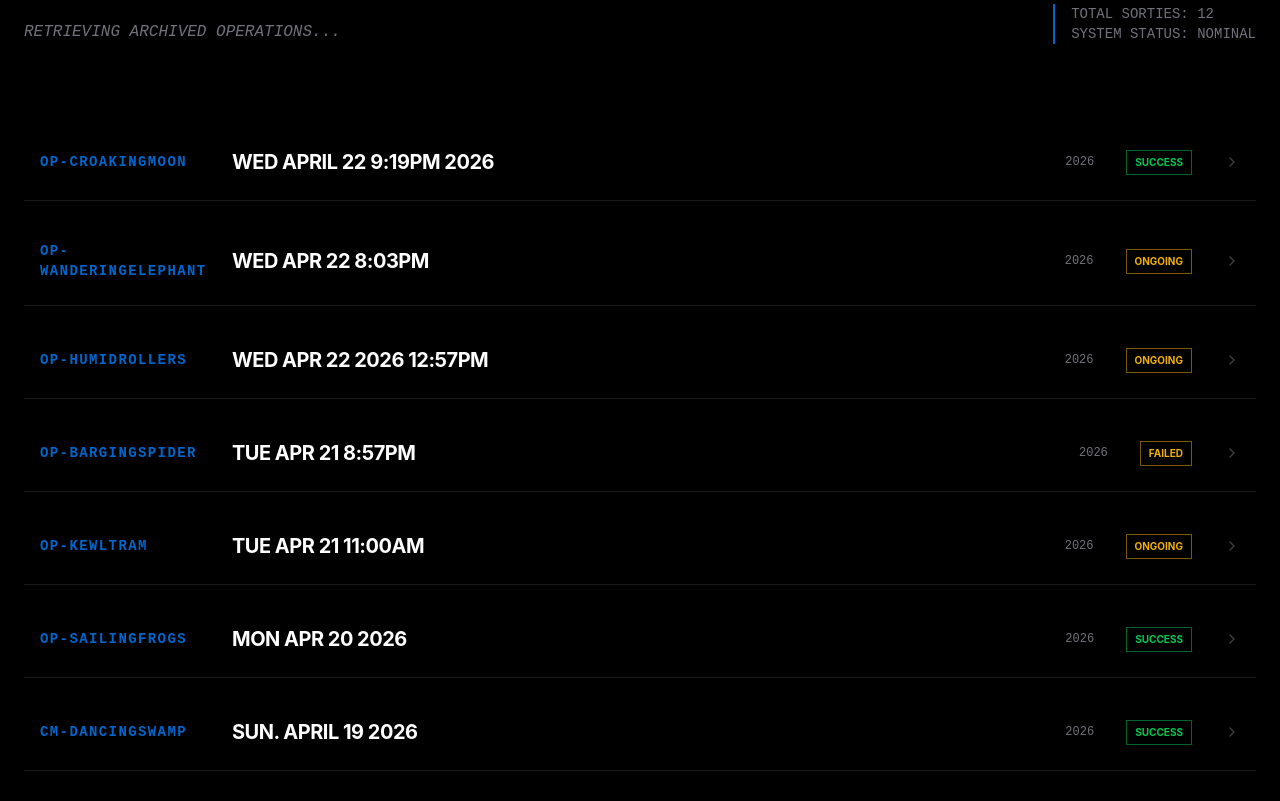
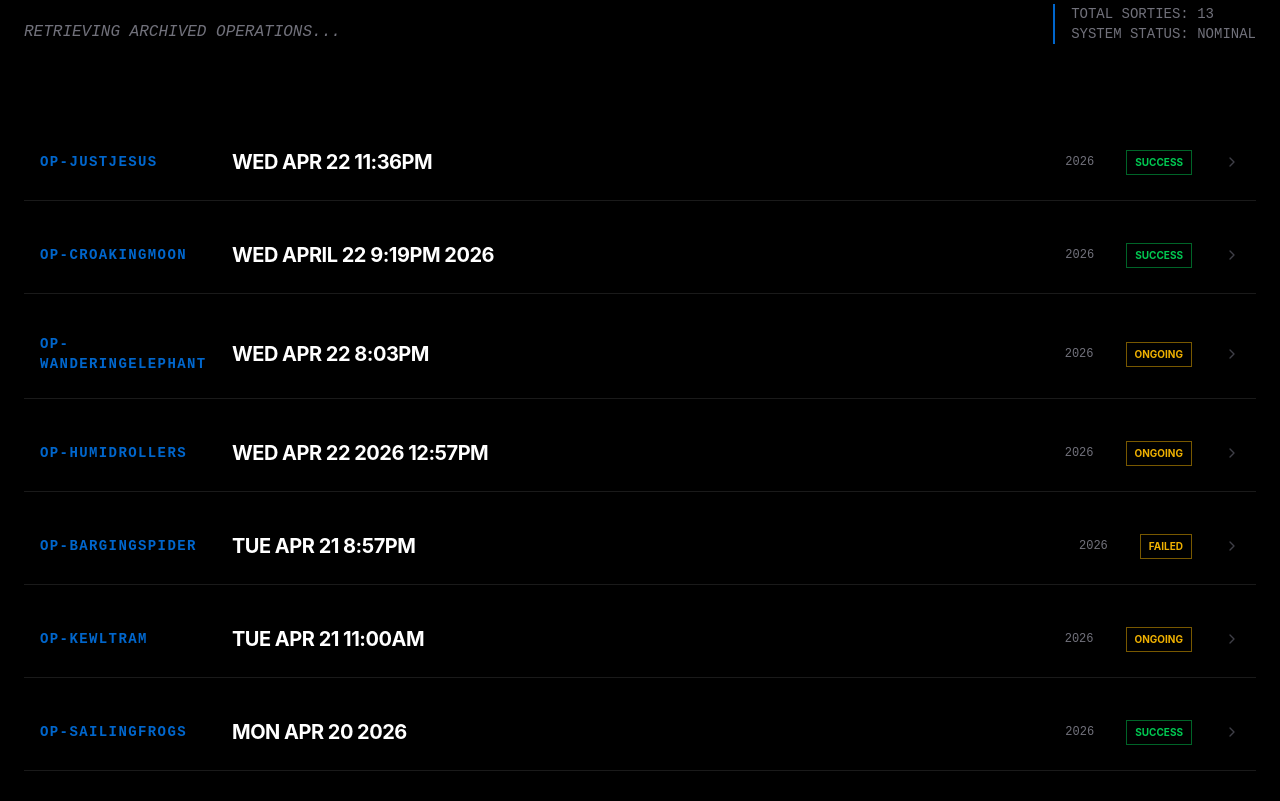
Before and after one commit to JimWas/jimwashkau-site, a React (Vite) app in the folder jimwashkau-site/: page / in a window 1280 px wide. Shown: the part 1662-2463 px from the top of the page. Built offline with nearby package versions, Linux system fonts and the light colour scheme.

Commit message:
Auto-mission log: OP-JUSTJESUS (with audio)

```diff
--- a/jimwashkau-site/src/App.tsx
+++ b/jimwashkau-site/src/App.tsx
@@ -15,8 +15,10 @@ import opBargingspider from './content/logs/op-bargingspider.md?raw';
 import opHumidrollers from './content/logs/op-humidrollers.md?raw';
 import opWanderingelephant from './content/logs/op-wanderingelephant.md?raw';
 import opCroakingmoon from './content/logs/op-croakingmoon.md?raw';
+import opJustjesus from './content/logs/op-justjesus.md?raw';
 
 const MOCK_MODULES: Record<string, string> = {
+  './content/logs/op-justjesus.md': opJustjesus,
   './content/logs/op-croakingmoon.md': opCroakingmoon,
   './content/logs/op-wanderingelephant.md': opWanderingelephant,
   './content/logs/op-humidrollers.md': opHumidrollers,
--- /dev/null
+++ b/jimwashkau-site/src/content/logs/op-justjesus.md
@@ -0,0 +1,12 @@
+---
+title: "WED APR 22 11:36PM"
+tag: "OP-JUSTJESUS"
+status: "SUCCESS"
+year: "2026"
+date: "2026-04-22 23:36:24"
+audio: "/audio/op-justjesus.mp3"
+summary: "Mission Log transcribed via local secure voice-to-text."
+---
+
+# Mission Briefing
+I have seen into the abyss and all I saw back was me.
```
Also changed, not shown: 1 other file (tests, documents, lock files or other folders).
